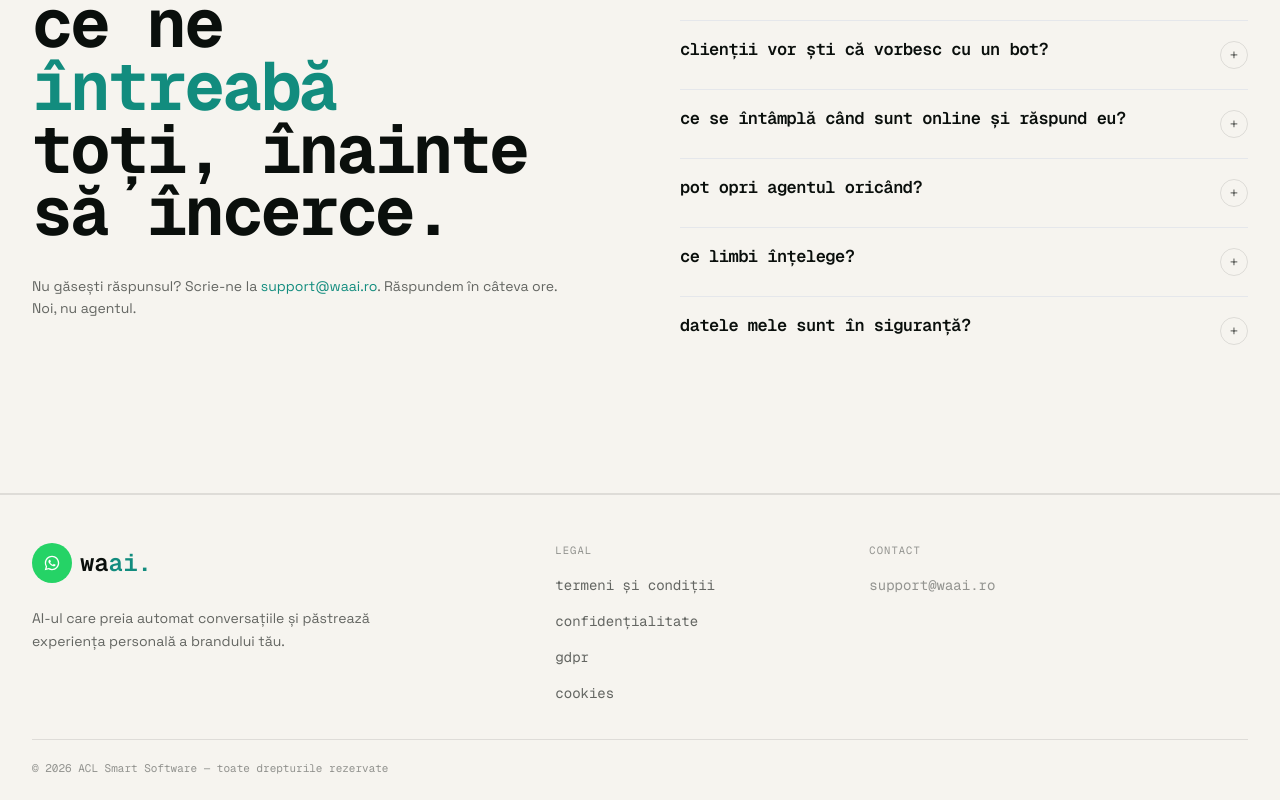
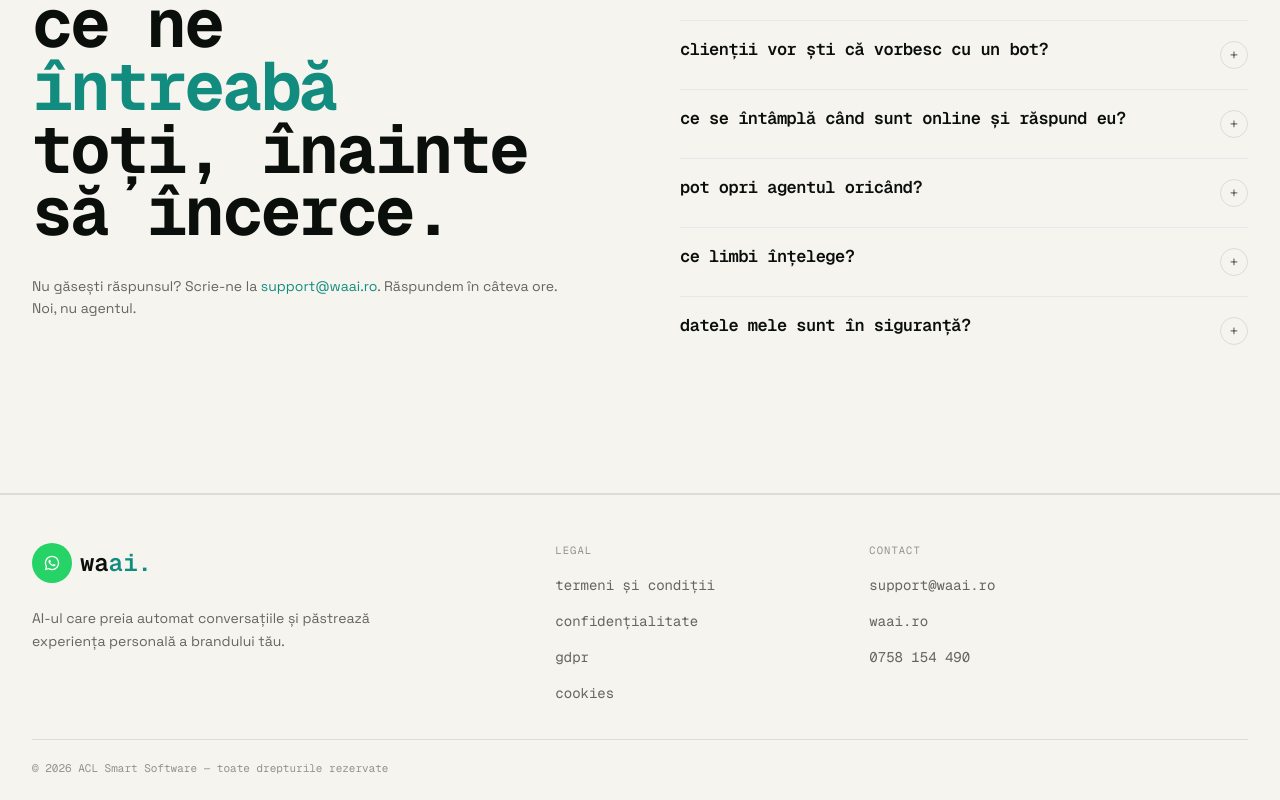
Before and after one commit to TheDeveloper404/WhatsappAI, a Next.js app in the folder apps/web/: page / in a window 1280 px wide. Shown: the part 6340-7140 px from the top of the page. Built offline with nearby package versions, Linux system fonts and the light colour scheme.

Commit message:
update footer

```diff
--- a/apps/web/src/app/page.tsx
+++ b/apps/web/src/app/page.tsx
@@ -1063,7 +1063,9 @@ function Footer() {
           <div className="lg:col-span-4">
             <div className="font-mono-ui text-[10.5px] text-dimmer tracking-widest uppercase mb-4">CONTACT</div>
             <div className="flex flex-col gap-3 font-mono-ui text-[14px]">
-              <span className="text-dimmer">support@waai.ro</span>
+              <a href="mailto:support@waai.ro" className="text-dim hover:text-ink transition-colors w-fit pb-0.5 border-b border-transparent hover:border-acid">support@waai.ro</a>
+              <a href="https://waai.ro" className="text-dim hover:text-ink transition-colors w-fit pb-0.5 border-b border-transparent hover:border-acid">waai.ro</a>
+              <a href="tel:+40758154490" className="text-dim hover:text-ink transition-colors w-fit pb-0.5 border-b border-transparent hover:border-acid">0758 154 490</a>
             </div>
           </div>
         </div>
```
